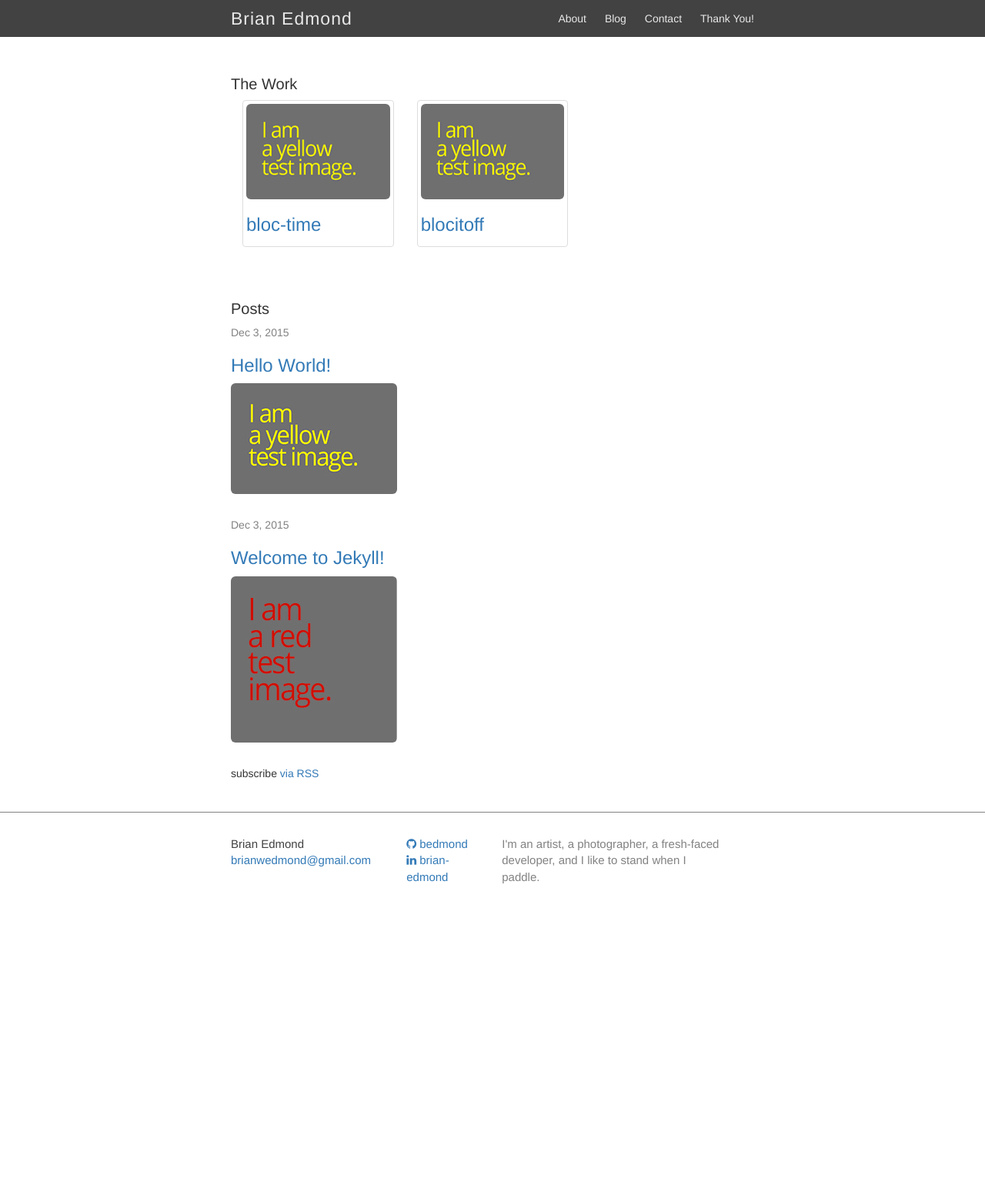
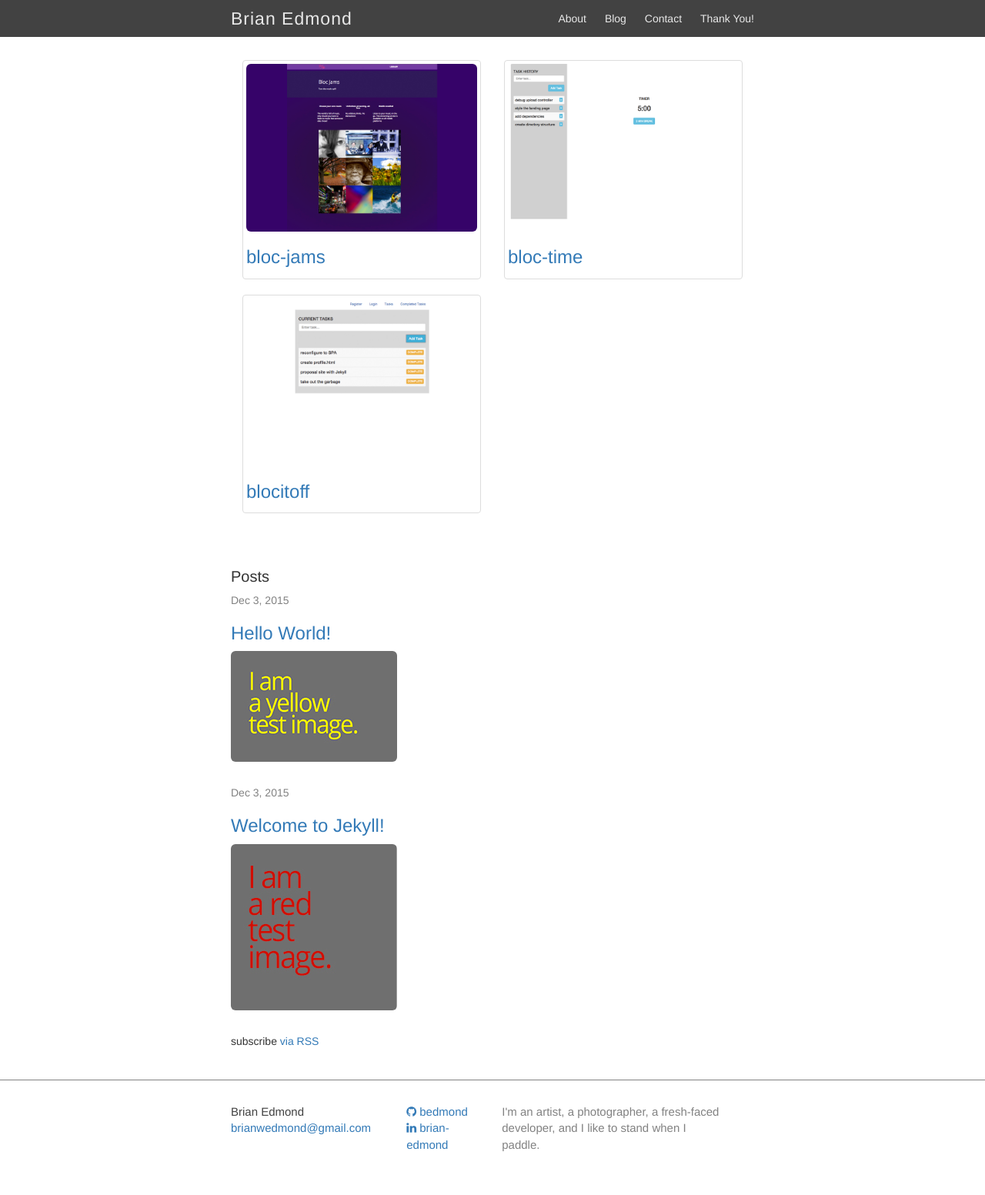
Before and after one commit to bedmond/bedmond.github.io, a Jekyll site: the page built from index.html, in a window 1280 px wide. Shown: the whole page at 77% size. Built offline with Jekyll 4.4.1, drawn with Linux system fonts in a browser that asks for light colours; nearby versions of some CDN libraries; before the commit the page ends 1205 px from its top, so only the background shows below that.

Commit message:
projects added and some styling.

```diff
--- a/_sass/_layout.scss
+++ b/_sass/_layout.scss
@@ -156,6 +156,11 @@
     }
 }
 
+.thumbnail-container img {
+    max-width: 100%;
+    max-height: 100%
+}
+
 
 
 /**
--- a/index.html
+++ b/index.html
@@ -2,12 +2,13 @@
 layout: default
 ---
 
+
 <div class="home">
 
-  <h1 class="page-heading">The Work</h1>
+  <!-- <h1 class="page-heading">The Work</h1> -->
     {% for project in site.portfolio limit:3 %}
-    <div class="thumbnail.container">
-      <div class="col-sm-6 col-md-4">
+    <div class="thumbnail-container">
+      <div class="col-xs-12 col-md-6">
         <div class="thumbnail">
           {% if project.image %}
         <img src="{{ project.image }}" class="img-rounded">
@@ -20,6 +21,26 @@ layout: default
       </div>
     </div>
     {% endfor %}
+ <br/>
+ <br/>
+ <br/>
+ <br/>
+ <br/>
+ <br/>
+ <br/>
+ <br/>
+ <br/>
+ <br/>
+ <br/>
+ <br/>
+ <br/>
+ <br/>
+ <br/>
+ <br/>
+ <br/>
+ <br/>
+ <br/>
+ <br/>
  <br/>
  <br/>
  <br/>
```
Also changed, not shown: _portfolio/bloc-jams.md (added, +9 -0 lines), _portfolio/bloc-time.md (+1 -1 lines), _portfolio/blocitoff.md (+1 -1 lines), about.md (+1 -0 lines), images/bloc-jams/1_bloc-jams Landing.jpg (added), images/bloc-jams/2_bloc-jams Library.jpg (added), images/bloc-jams/3_bloc-jams Album.jpg (added), images/bloc-jams/4_bloc-jams profile-html account.jpg (added), images/bloc-jams/5_bloc-jams profile-html Subscription.jpg (added), images/bloc-time/1_bloc-time 5min.jpg (added), images/bloc-time/2_bloc-time 10min.jpg (added), images/blocitoff/1_blocitoff Reg.jpg (added), images/blocitoff/2_blocitoff Login.jpg (added), images/blocitoff/3_blocitoff EnterTasks.jpg (added), 3 more files. Lines whose indentation alone changed are shown as unchanged.
